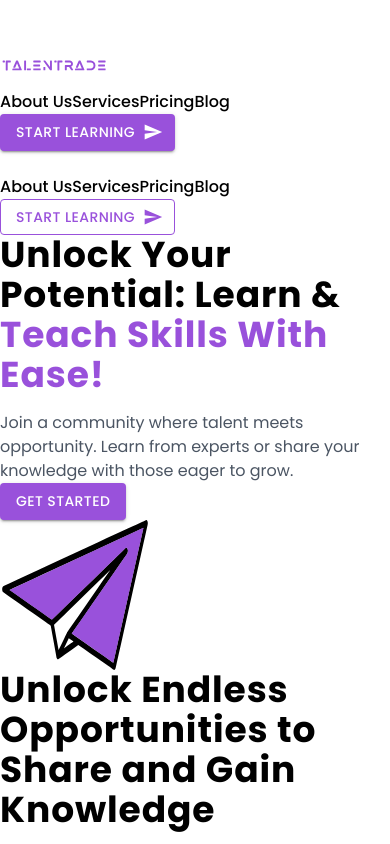
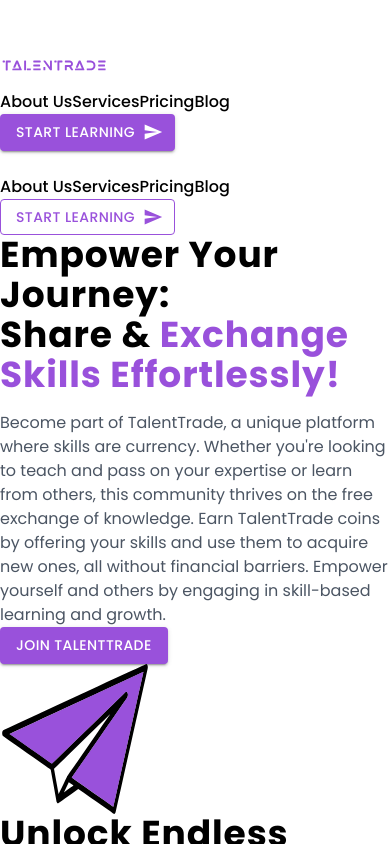
Before and after one commit to MOHDSAKIB-Krapton/talentrade-web, a React (Vite) app: page / in a window 390 px wide. Shown: the top 844 px of the page. Built offline with nearby package versions, Linux system fonts and the light colour scheme.

Commit message:
Added caret and fixed styles

```diff
--- a/src/components/Contact/index.jsx
+++ b/src/components/Contact/index.jsx
@@ -6,8 +6,8 @@ function Contact() {
   return (
     <div className="max-w-7xl mx-auto flex justify-between px-4 py-5">
       <div className="flex-col flex justify-center items-center mx-auto">
-        <div class=" py-10">
-          <div class="mx-auto max-w-xl lg:mx-0 lg:max-w-lg">
+        <div class=" py-10 flex">
+          <div class=" mx-auto flex-1 lg:mx-0">
             <h1 class="heading">
               Collaborate for Growth <br /> Join Forces with Our Expert{" "}
               <span class="highlight"> Skill Exchange Community</span>
@@ -160,6 +160,14 @@ function Contact() {
               </div>
             </form>
           </div>
+
+          <div className="hidden md:flex md:flex-1 border border-gray-200 rounded-lg overflow-hidden ml-4">
+            <img
+              src="./contact.jpg"
+              alt="Contact img"
+              className=" object-cover"
+            />
+          </div>
         </div>
       </div>
     </div>
--- a/src/components/CycleSection/index.jsx
+++ b/src/components/CycleSection/index.jsx
@@ -64,24 +64,25 @@ export default function TalentTradeCycle() {
     "Our platform is designed to make skill exchange seamless and enjoyable for everyone. Here’s how it works:";
 
   return (
-    <div className="max-w-7xl mx-auto px-4 py-10 flex flex-col gap-y-10">
+    <div className="border-b border-gray-200">
+      <div className="max-w-7xl mx-auto px-4 py-10 flex flex-col gap-y-20 ">
         <div>
           <h1 className="heading text-start xl:text-center">{flowHeading}</h1>
-        <p className="subheading text-start xl:text-center">
+          <p className="subheading text-start xl:text-center xl:w-[90%] mx-auto">
             {flowDescription}
           </p>
         </div>
 
-      <div className=" min-h-screen flex flex-col items-center justify-center p-4 overflow-hidden">
+        <div className=" flex flex-col items-center justify-center p-4 overflow-hidden">
           <div className="flex flex-col gap-y-5 mb-4 justify-center items-center">
-          <div className=" flex flex-col gap-y-2 justify-center items-center max-w-96">
+            <div className=" flex flex-col gap-y-2 justify-center items-center w-full mx-auto lg:w-[60%] ">
               <h2 className="text-xl font-semibold tracking-wide text-center">
                 Create Your Account
               </h2>
               <p className="text-center text-gray-600 font-medium text-sm px-2">
-              Join TalentTrade and unlock a world of skill exchange. Set up your
-              profile, connect with experts, and start your learning journey by
-              teaching and learning new skills.
+                Join TalentTrade and unlock a world of skill exchange. Set up
+                your profile, connect with experts, and start your learning
+                journey by teaching and learning new skills.
               </p>
             </div>
 
@@ -105,7 +106,7 @@ export default function TalentTradeCycle() {
             </div>
           </div>
 
-        <div className=" flex flex-col gap-y-2 justify-center items-center mb-24 max-w-96">
+          <div className=" flex flex-col gap-y-2 justify-center items-center mb-24 w-full mx-auto lg:w-[60%]">
             <h2 className="text-xl font-semibold tracking-wide text-center">
               Offer to Teach
             </h2>
@@ -164,7 +165,7 @@ export default function TalentTradeCycle() {
           </div>
 
           <div className="flex justify-evenly items-center mt-10 mx-auto">
-          <div className=" flex flex-col gap-y-2 justify-center items-center mb-24 flex-1 max-w-96">
+            <div className=" flex flex-col gap-y-2 justify-center items-center mb-24 flex-1 w-full mx-auto lg:w-[30%]">
               <h2 className="text-xl font-semibold tracking-wide text-center">
                 Learn New Skills
               </h2>
@@ -174,7 +175,7 @@ export default function TalentTradeCycle() {
               </p>
             </div>
 
-          <div className=" flex flex-col gap-y-2 justify-center items-center mb-24 flex-1 max-w-96">
+            <div className=" flex flex-col gap-y-2 justify-center items-center mb-24 flex-1 w-full mx-auto lg:w-[30%]">
               <h2 className="text-xl font-semibold tracking-wide text-center">
                 Earn Coins
               </h2>
@@ -186,5 +187,6 @@ export default function TalentTradeCycle() {
           </div>
         </div>
       </div>
+    </div>
   );
 }
--- a/src/components/Features/constant/index.js
+++ b/src/components/Features/constant/index.js
@@ -1,15 +1,4 @@
 import { call, chat, video, ai } from "../../../assets";
-
-export const heading =
-  "Unlock Endless Opportunities to Share and Gain Knowledge";
-
-export const description =
-  "Join our vibrant TalentTrade community where learning and teaching go hand in hand. " +
-  "Whether you’re a seasoned expert or a curious learner, our platform empowers you to share " +
-  "your unique skills while discovering new talents. Through interactive sessions, personalized " +
-  "learning paths, and an intuitive skill exchange system, we foster an environment where growth " +
-  "and learning are mutual. Earn coins by teaching, then use them to unlock new skills, ensuring " +
-  "a fulfilling, collaborative experience for all. Embrace the future of skill-sharing today!";
 
 export const features = [
   {
--- a/src/components/Features/index.jsx
+++ b/src/components/Features/index.jsx
@@ -1,14 +1,27 @@
 import React from "react";
 import { Card, CardContent, Typography } from "@mui/material";
-import { features, heading, description } from "./constant";
+import { features } from "./constant";
 import "../../styles.css";
 
 function Features() {
+  const heading = "Unlock Endless Opportunities to Share and Gain Knowledge";
+
+  const description =
+    "Join our vibrant TalentTrade community where learning and teaching go hand in hand. " +
+    "Whether you’re a seasoned expert or a curious learner, our platform empowers you to share " +
+    "your unique skills while discovering new talents. Through interactive sessions, personalized " +
+    "learning paths, and an intuitive skill exchange system, we foster an environment where growth " +
+    "and learning are mutual. Earn coins by teaching, then use them to unlock new skills, ensuring " +
+    "a fulfilling, collaborative experience for all. Embrace the future of skill-sharing today!";
+
   return (
     <section className="w-full py-16 bg-gray-50 text-center border border-gray-200">
-      <div className=" max-w-7xl mx-auto px-4">
-        <div className="mb-12">
-          <h2 className={`heading text-start`}>{heading}</h2>
+      <div className=" max-w-7xl mx-auto px-4 space-y-20">
+        <div className="w-full lg:w-[80%]">
+          <h2 className={`heading text-start`}>
+            Unlock Endless Opportunities to Share and <br />{" "}
+            <span className="highlight">Gain Knowledge</span>
+          </h2>
           <p className="subheading text-start">{description}</p>
         </div>
 
@@ -29,7 +42,11 @@ function Features() {
                 >
                   {feature.title}
                 </Typography>
-                <Typography variant="subtitle2" className="text-gray-600">
+                <Typography
+                  variant="subtitle2"
+                  className="text-gray-600 text-sm"
+                  style={{ fontsize: "2.875rem" }}
+                >
                   {feature.description}
                 </Typography>
               </CardContent>
--- a/src/components/Footer/index.jsx
+++ b/src/components/Footer/index.jsx
@@ -47,13 +47,13 @@ function Footer() {
             learners and instructors through skill-sharing, creating a community
             of lifelong learners and teachers.
           </p>
-          <div className="space-x-4 my-6 ">
+          <div className="space-x-4 my-6 text-gray-600">
             <InstagramIcon
               className="hover:text-[#C13584] cursor-pointer"
               style={{ fontSize: "1.5rem" }}
             />
             <GitHubIcon
-              className="hover:text-[#833AB4] cursor-pointer"
+              className="hover:text-black cursor-pointer"
               style={{ fontSize: "1.5rem" }}
             />
             <LinkedInIcon
--- a/src/components/HeroSection/index.jsx
+++ b/src/components/HeroSection/index.jsx
@@ -43,26 +43,31 @@ function HeroSection() {
   }, []);
 
   return (
-    <section className="max-w-7xl mx-auto h-screen relative overflow-hidden flex">
-      <div className="w-full h-auto z-10 flex mt-20 lg:mt-0 items-start lg:items-center lg:h-screen absolute">
-        <div className="text-start space-y-4 px-4 w-full">
+    <section className="max-w-7xl mx-auto relative h-screen overflow-hidden flex">
+      <div className=" h-auto z-10 flex mt-10 lg:mt-20 items-start lg:items-start absolute lg:h-screen">
+        <div className="text-start space-y-4 px-4 py-10 w-full lg:max-w-[80%]">
           <h1 className="heading">
-            Unlock Your Potential: Learn &{" "}
-            <span className="highlight">Teach Skills With Ease!</span>
+            Empower Your Journey: <br className="hidden lg:block" /> Share &{" "}
+            <span className="highlight">Exchange Skills Effortlessly!</span>
           </h1>
           <p className="subheading">
-            Join a community where talent meets opportunity. Learn from experts
-            or share your knowledge with those eager to grow.
+            Become part of TalentTrade, a unique platform where skills are
+            currency. Whether you're looking to teach and pass on your expertise
+            or learn from others, this community thrives on the free exchange of
+            knowledge. Earn TalentTrade coins by offering your skills and use
+            them to acquire new ones, all without financial barriers. Empower
+            yourself and others by engaging in skill-based learning and growth.
           </p>
           <Button
             variant="contained"
             className="w-auto cursor-pointer px-8"
             style={{ background: "#9951DB", fontFamily: "Poppins, sans-serif" }}
           >
-            Get Started
+            Join TalentTrade
           </Button>
         </div>
       </div>
+
       <div className=" w-full h-full -z-10 ">
         <div
           className="right-80 bottom-40 absolute -rotate-90 z-10"
--- a/src/index.css
+++ b/src/index.css
@@ -183,3 +183,17 @@
     /* 28px */
   ;
 }
+
+/* Change text selection color */
+::selection {
+  background-color: #F5EBFF;
+  /* Set your desired background color for selected text */
+  color: #9951DB;
+  /* Set your desired text color for selected text */
+}
+
+/* Change caret (text cursor) color */
+* {
+  caret-color: #380666;
+  /* Set your desired caret color */
+}
```
Also changed, not shown: public/contact.jpg (added). Lines whose indentation alone changed are shown as unchanged.
